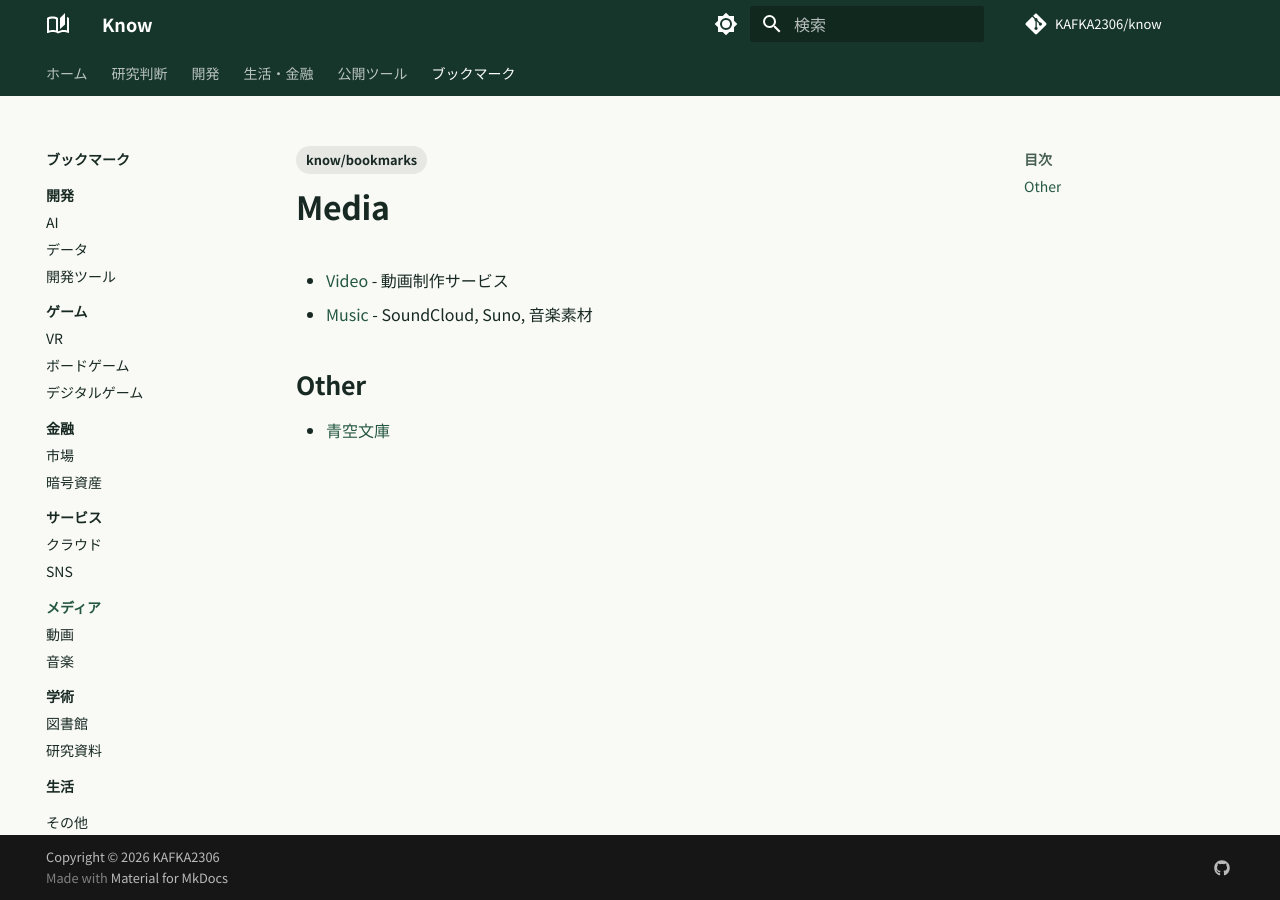
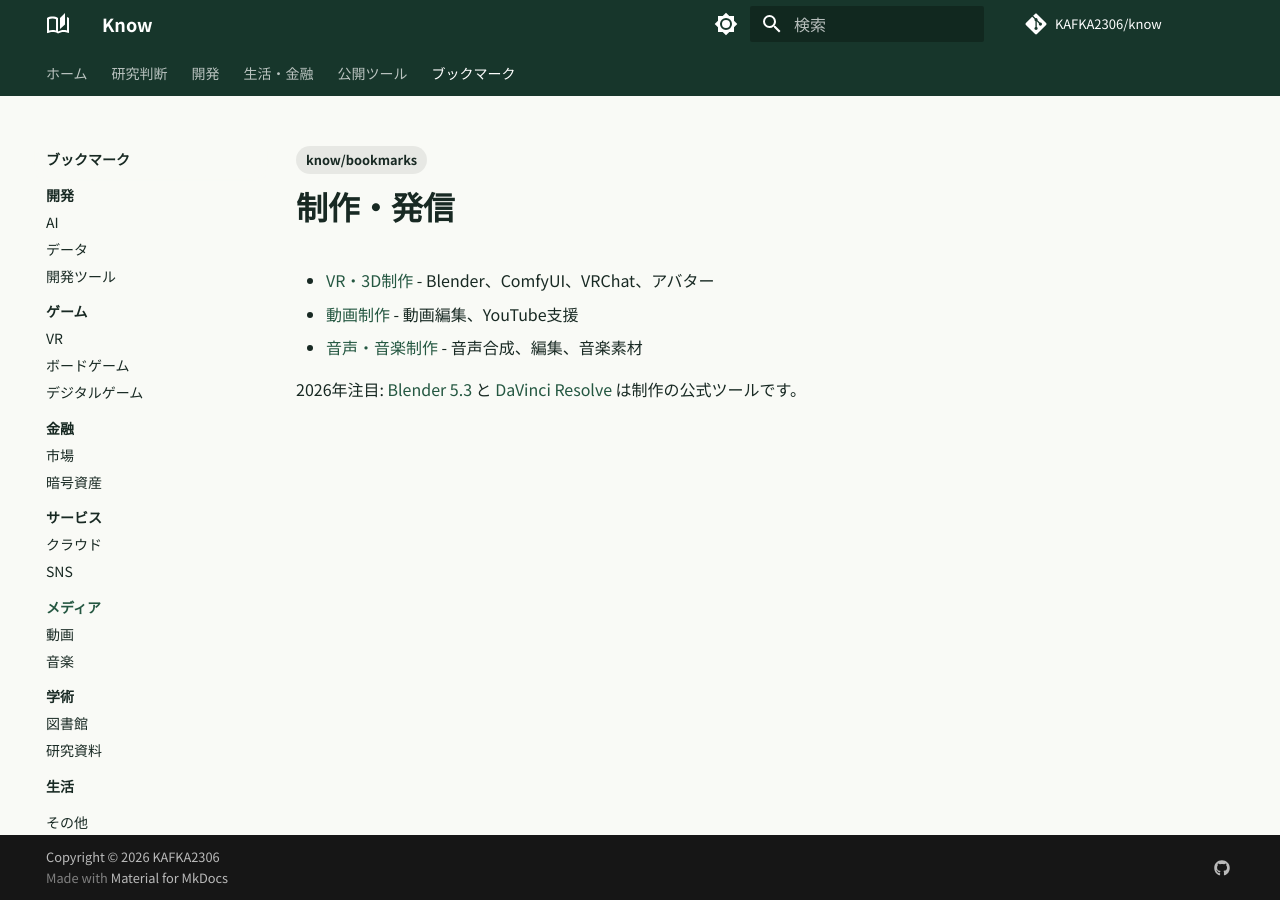
Before and after one commit to KAFKA2306/know, an MkDocs documentation site: the page built from docs/bookmarks/Media/index.md, in a window 1280 px wide. Built offline with MkDocs 1.6.1 and Material for MkDocs 9.7.7, drawn with Linux system fonts in a browser that asks for light colours; comment, search, counter and statistics services are not loaded.

```diff
--- a/docs/bookmarks/Media/index.md
+++ b/docs/bookmarks/Media/index.md
@@ -1,15 +1,14 @@
 ---
 type: bookmark
-description: "「Media」のブックマークを探すための索引。"
+description: "映像・音声・3D・VR制作に使うツールを探す入口。"
 tags:
   - know/bookmarks
 ---
 
-# Media
+# 制作・発信
 
-- [Video](Video/index.md) - 動画制作サービス
-- [Music](Music/index.md) - SoundCloud, Suno, 音楽素材
+- [VR・3D制作](VR/index.md) - Blender、ComfyUI、VRChat、アバター
+- [動画制作](Video/index.md) - 動画編集、YouTube支援
+- [音声・音楽制作](Music/index.md) - 音声合成、編集、音楽素材
 
-## Other
-
-- [青空文庫](https://www.aozora.gr.jp)
+2026年注目: [Blender 5.3](https://www.blender.org/releases/5-3/) と [DaVinci Resolve](https://www.blackmagicdesign.com/products/davinciresolve) は制作の公式ツールです。
```
